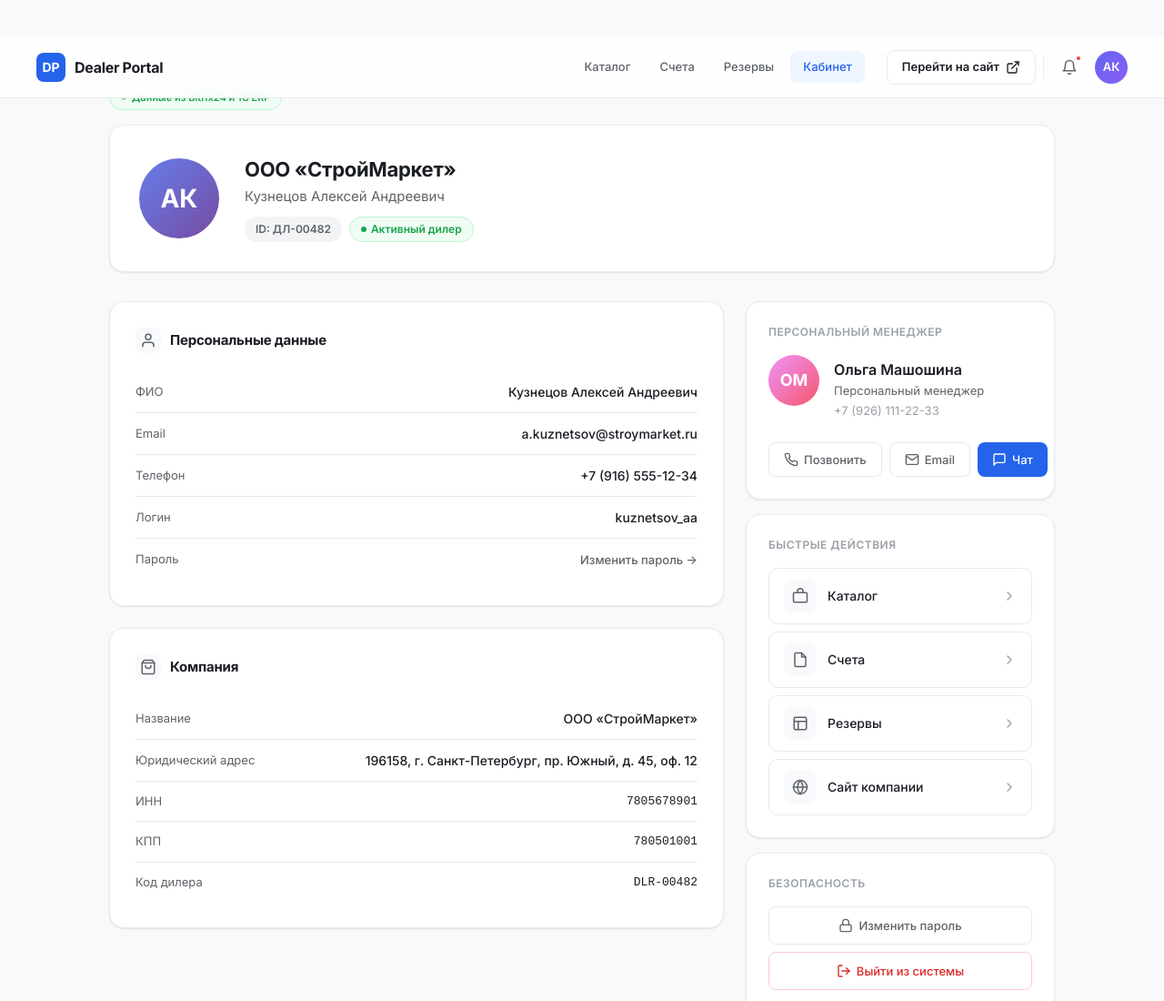
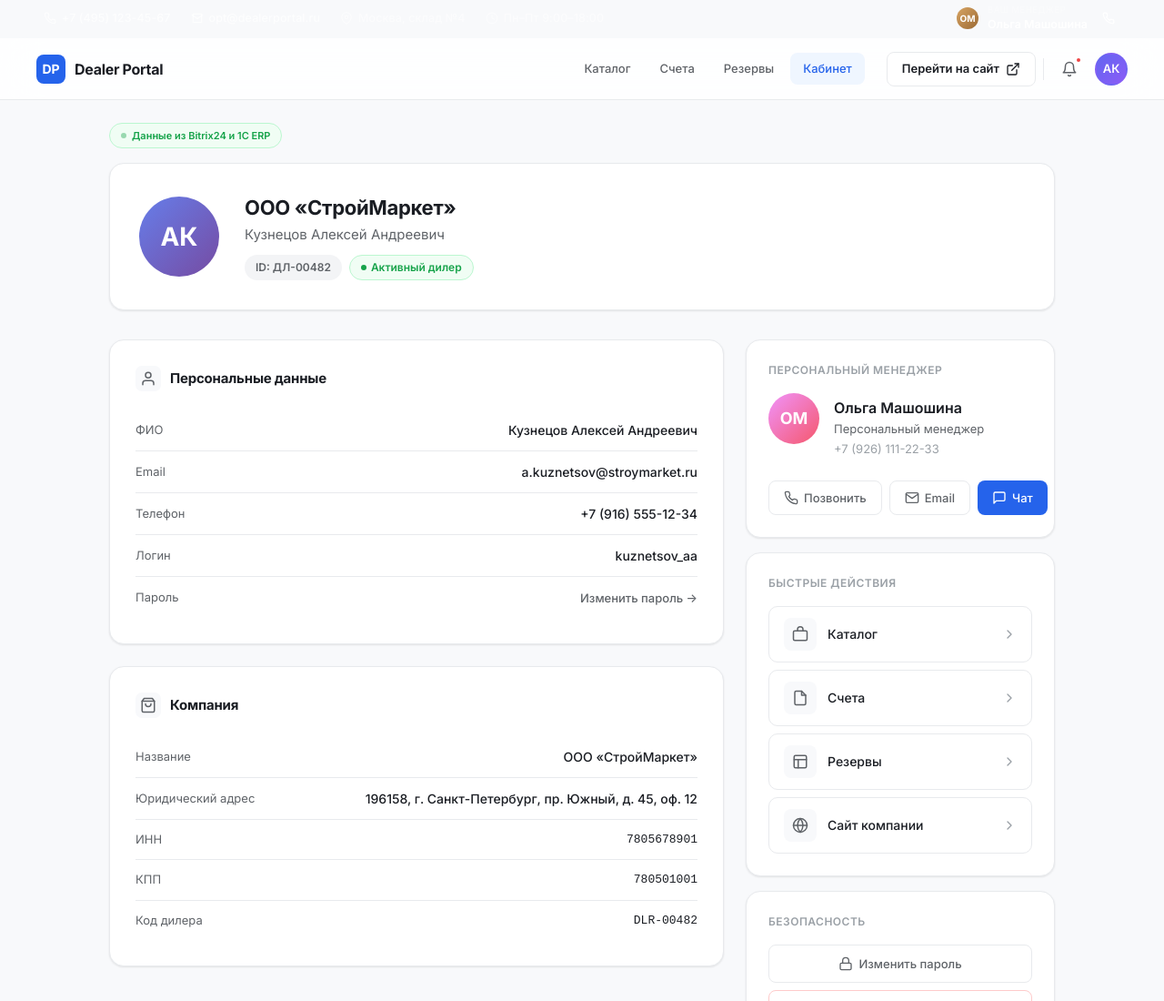
Before and after one commit to smartmoneymoscow-cell/B2B_dealer, a plain HTML site: page account.html in a window 1280 px wide. Shown: the top 1100 px of the page at 91% size. Drawn offline with Linux system fonts and the light colour scheme.

Commit message:
Add topbar + hairline to invoices, reservation, account pages

```diff
--- a/account.html
+++ b/account.html
@@ -178,6 +178,40 @@ a.tb-item:hover { color: #ffffff; }
 </head>
 <body>
 
+<div class="topbar">
+  <div class="topbar-inner">
+    <div class="topbar-contacts">
+      <a href="tel:+74951234567" class="tb-item">
+        <svg class="ico-xs" viewBox="0 0 24 24"><path d="M22 16.92v3a2 2 0 0 1-2.18 2 19.79 19.79 0 0 1-8.63-3.07 19.5 19.5 0 0 1-6-6 19.79 19.79 0 0 1-3.07-8.67A2 2 0 0 1 4.11 2h3a2 2 0 0 1 2 1.72c.127.96.361 1.903.7 2.81a2 2 0 0 1-.45 2.11L8.09 9.91a16 16 0 0 0 6 6l1.27-1.27a2 2 0 0 1 2.11-.45c.907.339 1.85.573 2.81.7A2 2 0 0 1 22 16.92z"/></svg>
+        +7 (495) 123-45-67
+      </a>
+      <a href="mailto:opt@dealerportal.ru" class="tb-item">
+        <svg class="ico-xs" viewBox="0 0 24 24"><path d="M4 4h16v16H4z"/><path d="M22 6l-10 7L2 6"/></svg>
+        opt@dealerportal.ru
+      </a>
+      <span class="tb-item tb-static">
+        <svg class="ico-xs" viewBox="0 0 24 24"><path d="M21 10c0 7-9 13-9 13s-9-6-9-13a9 9 0 0 1 18 0z"/><circle cx="12" cy="10" r="3"/></svg>
+        Москва, склад №4
+      </span>
+      <span class="tb-item tb-static">
+        <svg class="ico-xs" viewBox="0 0 24 24"><circle cx="12" cy="12" r="10"/><polyline points="12 6 12 12 16 14"/></svg>
+        Пн–Пт 9:00–18:00
+      </span>
+    </div>
+    <div class="topbar-manager">
+      <div class="tm-avatar" title="Ольга Машошина">ОМ</div>
+      <div class="tm-info">
+        <span class="tm-label">Ваш менеджер</span>
+        <span class="tm-name">Ольга Машошина</span>
+      </div>
+      <a href="tel:+79261112233" class="tm-call" title="Позвонить менеджеру">
+        <svg class="ico-xs" viewBox="0 0 24 24"><path d="M22 16.92v3a2 2 0 0 1-2.18 2 19.79 19.79 0 0 1-8.63-3.07 19.5 19.5 0 0 1-6-6 19.79 19.79 0 0 1-3.07-8.67A2 2 0 0 1 4.11 2h3a2 2 0 0 1 2 1.72c.127.96.361 1.903.7 2.81a2 2 0 0 1-.45 2.11L8.09 9.91a16 16 0 0 0 6 6l1.27-1.27a2 2 0 0 1 2.11-.45c.907.339 1.85.573 2.81.7A2 2 0 0 1 22 16.92z"/></svg>
+      </a>
+    </div>
+  </div>
+</div>
+<div class="hairline"></div>
+
 <!-- ═══ HEADER ═══ -->
 <header class="header">
   <a href="index.html" class="header-logo">
```
Also changed, not shown: invoices.html (+34 -0 lines), reservation.html (+34 -0 lines).
